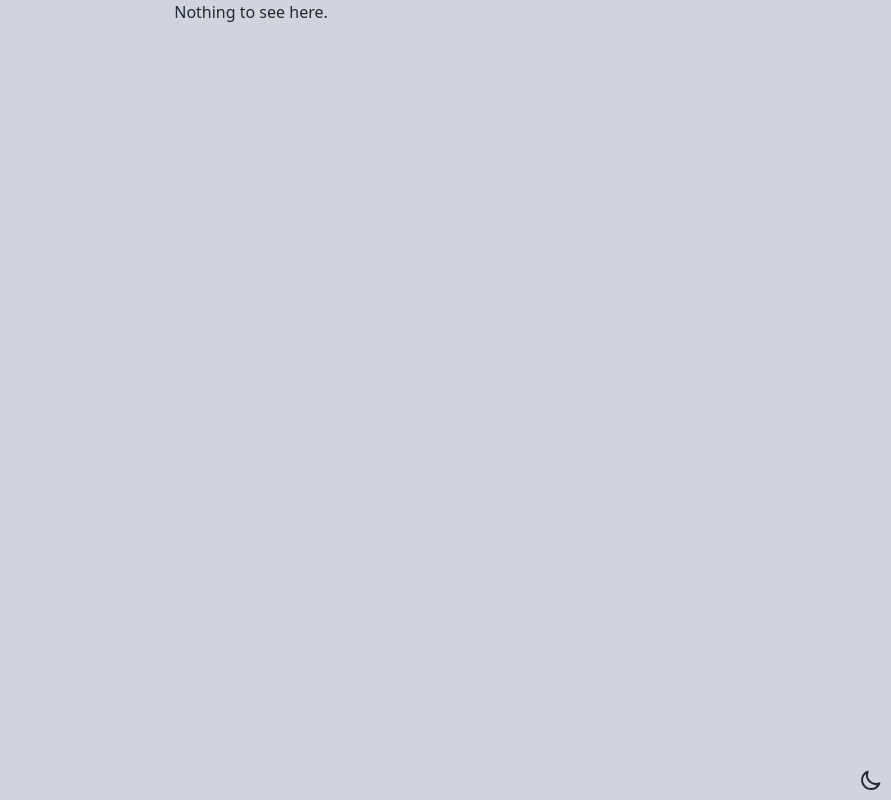
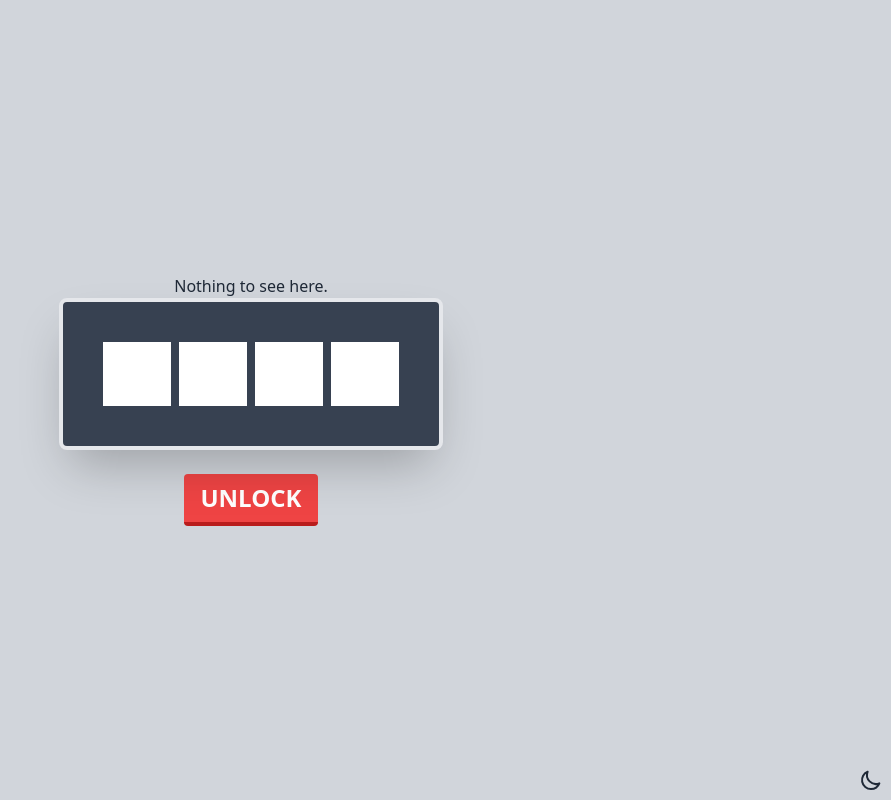
Before and after one commit to tylerpetz/halloween-game, a Vue app: page / in a window 1280 px wide. Shown: the whole page, without its empty margins (389-1280 px from the left). Built offline with nearby package versions, Linux system fonts and the light colour scheme; the HTML template or start-up script is replaced by a standard one.

Commit message:
add style

```diff
--- a/src/App.vue
+++ b/src/App.vue
@@ -6,7 +6,7 @@ const toggleDark = useToggle(isDark)
 </script>
 
 <template>
-  <main class="text-center">
+  <main class="text-center flex flex-col items-center justify-center h-screen w-screen overflow-hidden">
     <router-view />
     <button type="button" @click="toggleDark" class="fixed bottom-2 right-2 text-gray-800 dark:text-gray-200">
       <svg xmlns="http://www.w3.org/2000/svg" class="h-6 w-6" fill="none" viewBox="0 0 24 24" stroke="currentColor">
--- a/src/components/Game.vue
+++ b/src/components/Game.vue
@@ -1,7 +1,7 @@
 <script setup>
 import { ref } from 'vue'
 
-let code = ref('1111')
+let code = ref('')
 let displayMessage = ref('')
 
 const locations = ref({
@@ -29,17 +29,30 @@ function checkForm(path, check) {
     displayMessage.value = 'You look, but don’t see anything here. Maybe the next clue will yield some results.'
   }
 }
+
+function changeValue(e) {
+  // console.log(e, code.value.length, e.target.value.length)
+  if (e.target.value.length === 4) {
+    e.target.blur()
+  }
+}
 </script>
 
 <template>
   <div v-if="$route.path === '/' || $route.path === ''">
     Nothing to see here.
   </div>
-  <form class="block" @submit.prevent="checkForm($route.path, code)" v-else>
-    <div class="relative">
-      <input v-model="code" type="text" required maxlength="4" pattern="[0-9]{4}" class="bg-white dark:bg-gray-900" />
+  <h1 class="text-3xl bg-yellow-300 text-black h-96 shadow-lg w-96 flex justify-center items-center p-6" v-if="displayMessage">{{ displayMessage }}</h1>
+  <form class="flex flex-col items-center" @submit.prevent="checkForm($route.path, code)" v-else>
+    <div class="block relative bg-gray-700 border-gray-200 shadow-2xl rounded-lg border-4 p-10 w-96">
+      <input v-model="code" type="text" required  pattern="[0-9]{4}" class="flex bg-transparent text-black z-10 relative h-16 outline-none max-w-full" style="font-size: 36px; letter-spacing: 60px; left: 18px;" @keyup="changeValue" />
+      <div class="pointer-events-none absolute inset-0 flex items-center p-10 space-x-2">
+        <span class="w-1/4 h-16 bg-white"></span>
+        <span class="w-1/4 h-16 bg-white"></span>
+        <span class="w-1/4 h-16 bg-white"></span>
+        <span class="w-1/4 h-16 bg-white"></span>
+      </div>
     </div>
-    <button type="submit">submit</button>
+    <button type="submit" class="bg-red-500 hover:bg-red-400 border-b-4 border-red-700 hover:border-red-500 text-white text-center py-2 px-4 rounded font-bold text-2xl mt-6">UNLOCK</button>
   </form>
-  <h1 class="text-xl" v-if="displayMessage">{{ displayMessage }}</h1>
 </template>
```
